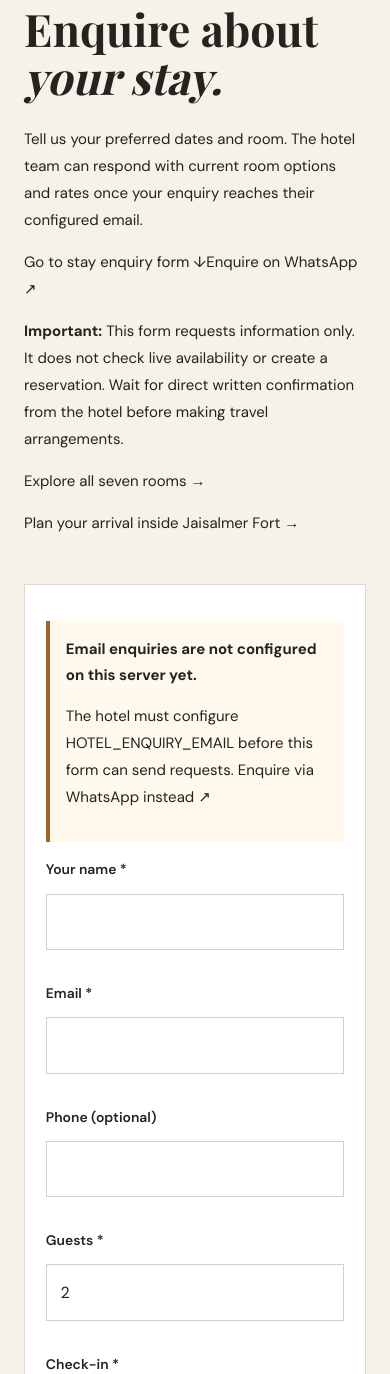
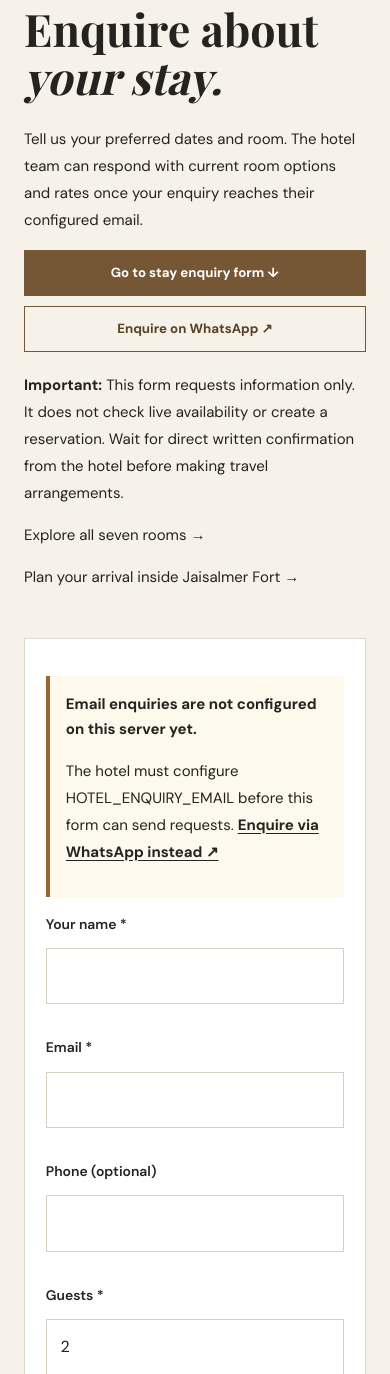
Before and after one commit to tchouhanjsm/garh-jaisal-haveli-tourism, a PHP site: page /booking.php in a window 390 px wide. Shown: the part 237-1611 px from the top of the page. Run offline with PHP 8.4, Linux system fonts and the light colour scheme.

Commit message:
style: accessible first-screen enquiry CTAs and mobile spacing

```diff
--- a/assets/css/php-upgrade.css
+++ b/assets/css/php-upgrade.css
@@ -71,3 +71,22 @@ a[href="booking.php"]:focus-visible,.hotel-form input:focus-visible,.hotel-form
   .primary-nav .nav-enquiry { padding:.5rem; }
   .primary-nav .nav-book { padding:11px 12px; gap:8px; }
 }
+
+/* Make the stay enquiry discoverable before scrolling on compact screens. */
+.hotel-booking__quick-actions { display:flex; flex-wrap:wrap; align-items:center; gap:.65rem; margin:1.5rem 0 1.25rem; }
+.hotel-booking__quick-link,.hotel-booking__whatsapp-link {
+  display:inline-flex; align-items:center; justify-content:center; min-height:46px;
+  padding:.68rem 1rem; font-weight:700; font-size:.83rem; line-height:1.35;
+  text-decoration:none; border:1px solid #765735;
+}
+.hotel-booking__quick-link { background:#765735; color:#fff; }
+.hotel-booking__whatsapp-link { background:transparent; color:#594125; }
+.hotel-booking__quick-link:hover { background:#53402a; }
+.hotel-booking__whatsapp-link:hover { background:#f1e7d7; }
+.hotel-form { scroll-margin-top:110px; }
+.hotel-alert a { font-weight:700; text-decoration:underline; text-underline-offset:3px; }
+.hotel-form button:disabled { background:#7c7b74; cursor:not-allowed; opacity:.85; }
+@media (max-width:760px) {
+  .hotel-booking__quick-actions { margin:1rem 0 1.25rem; }
+  .hotel-booking__quick-link,.hotel-booking__whatsapp-link { flex:1 1 100%; }
+}
```
